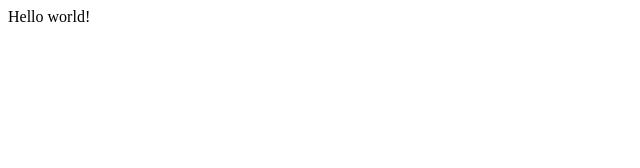
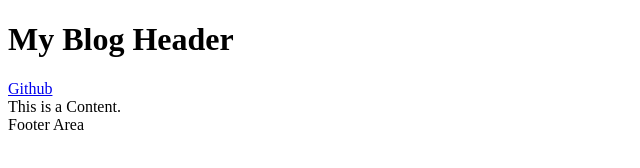
Before and after one commit to choijaewoong/gatsby-blog, a Gatsby site: page / in a window 1280 px wide. Shown: the whole page, without its empty margins (0-640 px from the left). Built offline with nearby package versions, Linux system fonts and the light colour scheme; Gatsby itself is replaced by a stand-in of ours.

Commit message:
Add Layout components - Header, Content, Footer

```diff
--- /dev/null
+++ b/src/components/content.js
@@ -0,0 +1,5 @@
+import React from "react"
+
+export default function Content() {
+  return <div>This is a Content.</div>
+}
--- /dev/null
+++ b/src/components/footer.js
@@ -0,0 +1,7 @@
+import React from "react"
+
+export default function Footer() {
+return (
+    <footer>Footer Area</footer>
+  )
+}
--- /dev/null
+++ b/src/components/header.js
@@ -0,0 +1,11 @@
+import React from "react"
+import { Link } from "gatsby"
+
+export default function Header(props) {
+return (
+    <header>
+      <h1>{props.headerTitle}</h1>
+      <Link to="https://github.com/choijaewoong/gatsby-blog">Github</Link>
+    </header>
+  )
+}
--- /dev/null
+++ b/src/components/layout.js
@@ -0,0 +1,9 @@
+import React from "react"
+
+export default function Layout({ children }) {
+  return (
+    <div class="container">
+      {children}
+    </div>
+  )
+}
--- a/src/pages/index.js
+++ b/src/pages/index.js
@@ -1,5 +1,15 @@
 import React from "react"
+import Layout from "../components/layout"
+import Header from "../components/header"
+import Content from "../components/content"
+import Footer from "../components/footer"
 
 export default function Home() {
-  return <div>Hello world!</div>
+  return (
+    <Layout>
+      <Header headerTitle="My Blog Header" />
+      <Content/>
+      <Footer/>
+    </Layout>
+  )
 }
```
